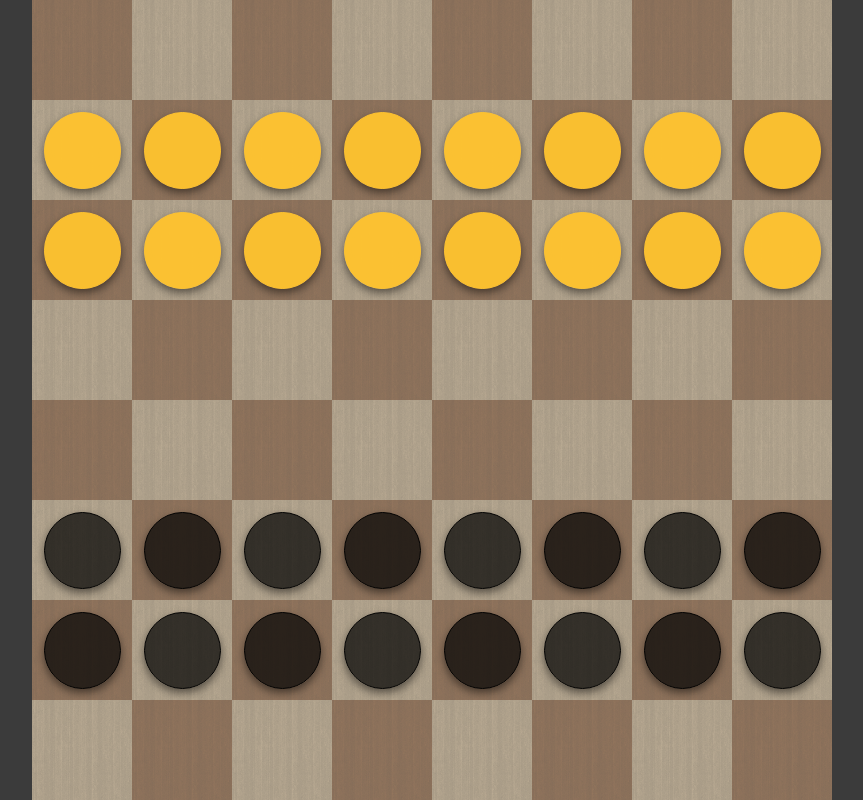
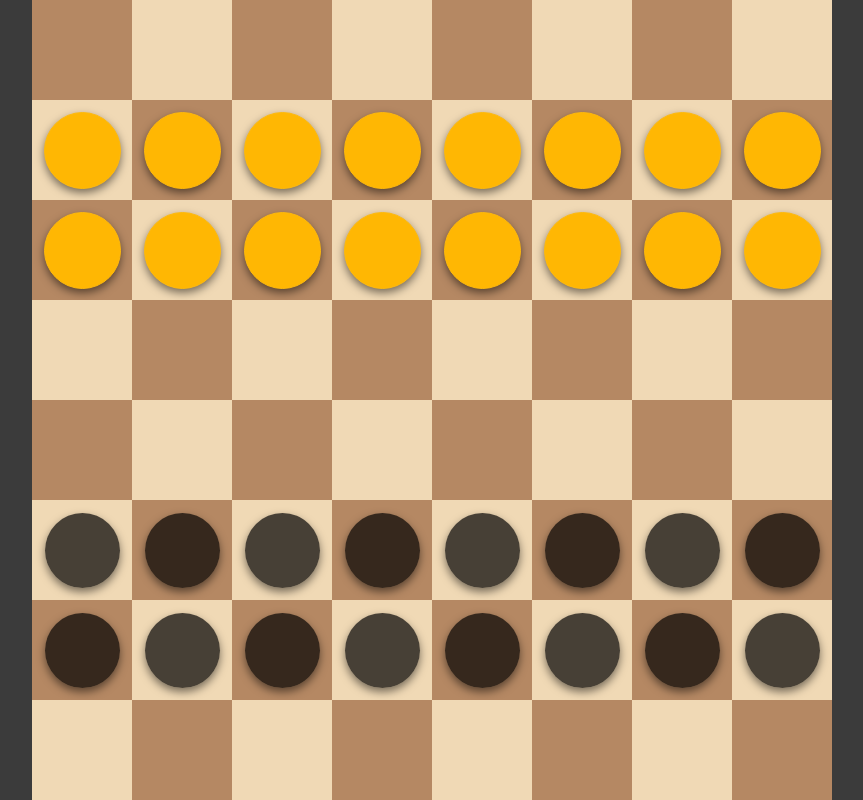
Before and after one commit to https-sam/dama-ai, an Angular app: page / in a window 1280 px wide. Shown: the whole page, without its empty margins (208-1071 px from the left). Built offline with nearby package versions, Linux system fonts and the light colour scheme.

Commit message:
Styled possible moves

```diff
--- a/src/app/modules/game/components/game.component.scss
+++ b/src/app/modules/game/components/game.component.scss
@@ -1,4 +1,5 @@
 .board {
+  background-color: #efefef;
   display: grid;
   grid-template-columns: repeat(8, 1fr);
   grid-template-rows: repeat(8, 1fr);
@@ -15,7 +16,7 @@ app-piece {
   display: flex;
   justify-content: center;
   align-items: center;
-  background-image: url('/assets/images/wood.png');
+  //background-image: url('/assets/images/wood.png');
   background-size: cover;
   background-repeat: no-repeat;
 }
@@ -41,5 +42,11 @@ app-piece:nth-child(even) {
 .row:nth-child(odd) app-piece:nth-child(even).possibleMove,
 .row:nth-child(even) app-piece:nth-child(even).possibleMove,
 .row:nth-child(odd) app-piece:nth-child(odd).possibleMove {
-  background-color: rgba(85, 171, 0, 0.7);
+  background-color: rgba(144, 238, 144, 0.68);
+  box-shadow: 0 0 8px rgba(44, 220, 124, 0.71);
+
+  &:hover {
+    border: 2px solid rgba(60, 179, 113, 0.7);
+  }
+  cursor: pointer;
 }
--- a/src/app/modules/piece/components/piece.component.scss
+++ b/src/app/modules/piece/components/piece.component.scss
@@ -14,13 +14,12 @@
   }
 
   &.yellow-piece {
-    background-color: rgba(255, 195, 46, 0.95);
-    border: 1px solid rgba(255, 195, 46);
+    background-color: rgba(255, 183, 3);
+    border: 1px solid rgb(255, 186, 12);
   }
 
   &.black-piece {
     background-color: rgba(0, 0, 0, 0.7);
-    border: 1px solid rgba(0, 0, 0, 1);
   }
 
 
```
